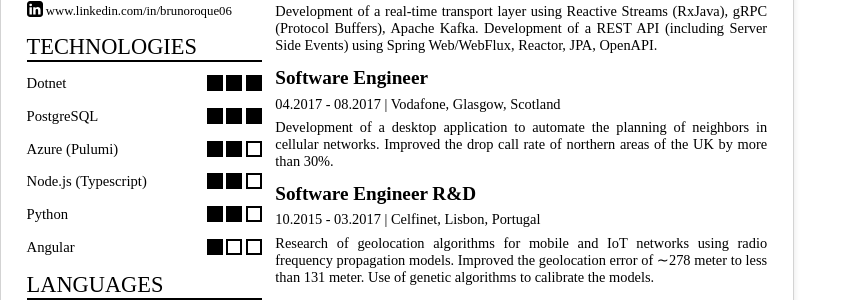
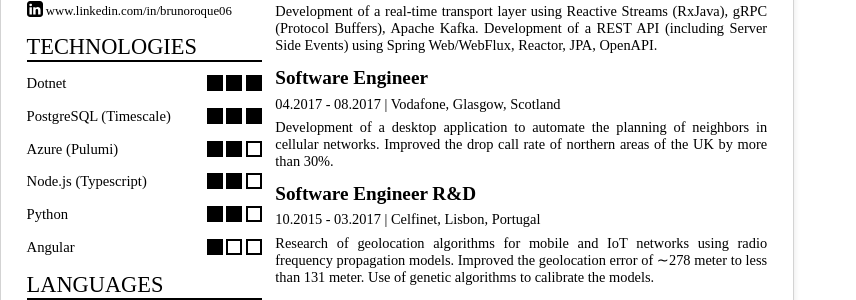
Before and after one commit to brunoroque06/brunoroque06.github.io, a Jekyll site: the page documents/curriculum-vitae/index.html, which Jekyll copies as it is, in a window 1280 px wide. Shown: the part 281-581 px from the top of the page, without its empty margins (0-856 px from the left). Built offline with Jekyll 4.4.1, drawn with Linux system fonts in a browser that asks for light colours.

Commit message:
Update cv

```diff
--- a/documents/curriculum-vitae/index.html
+++ b/documents/curriculum-vitae/index.html
@@ -249,7 +249,7 @@
         </div>
 
         <div class="row tech">
-          <div class="tech-name">PostgreSQL</div>
+          <div class="tech-name">PostgreSQL (Timescale)</div>
           <div class="tech-score">
             <div class="tech-full"></div>
             <div class="tech-full"></div>
```
Also changed, not shown: 1 other file.
